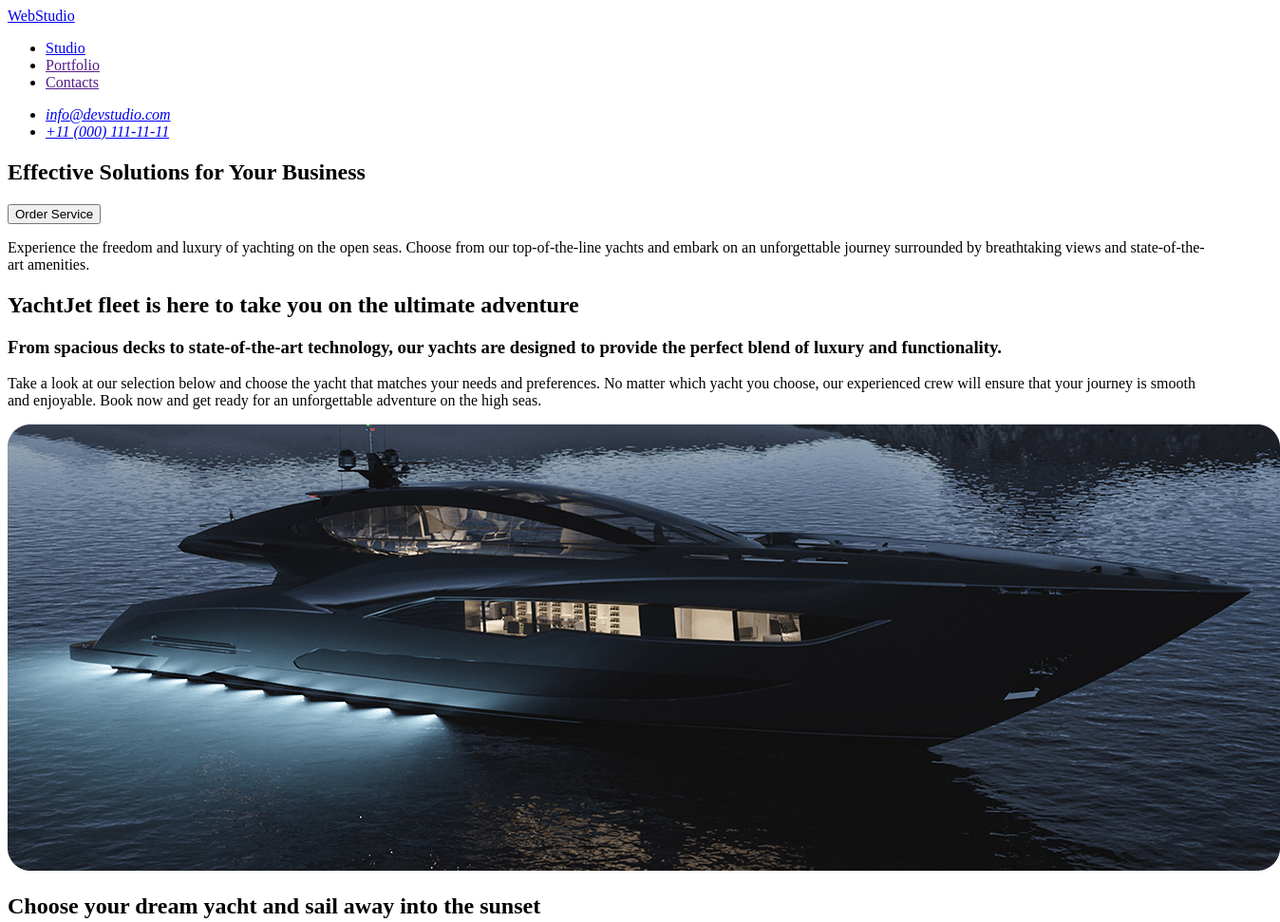
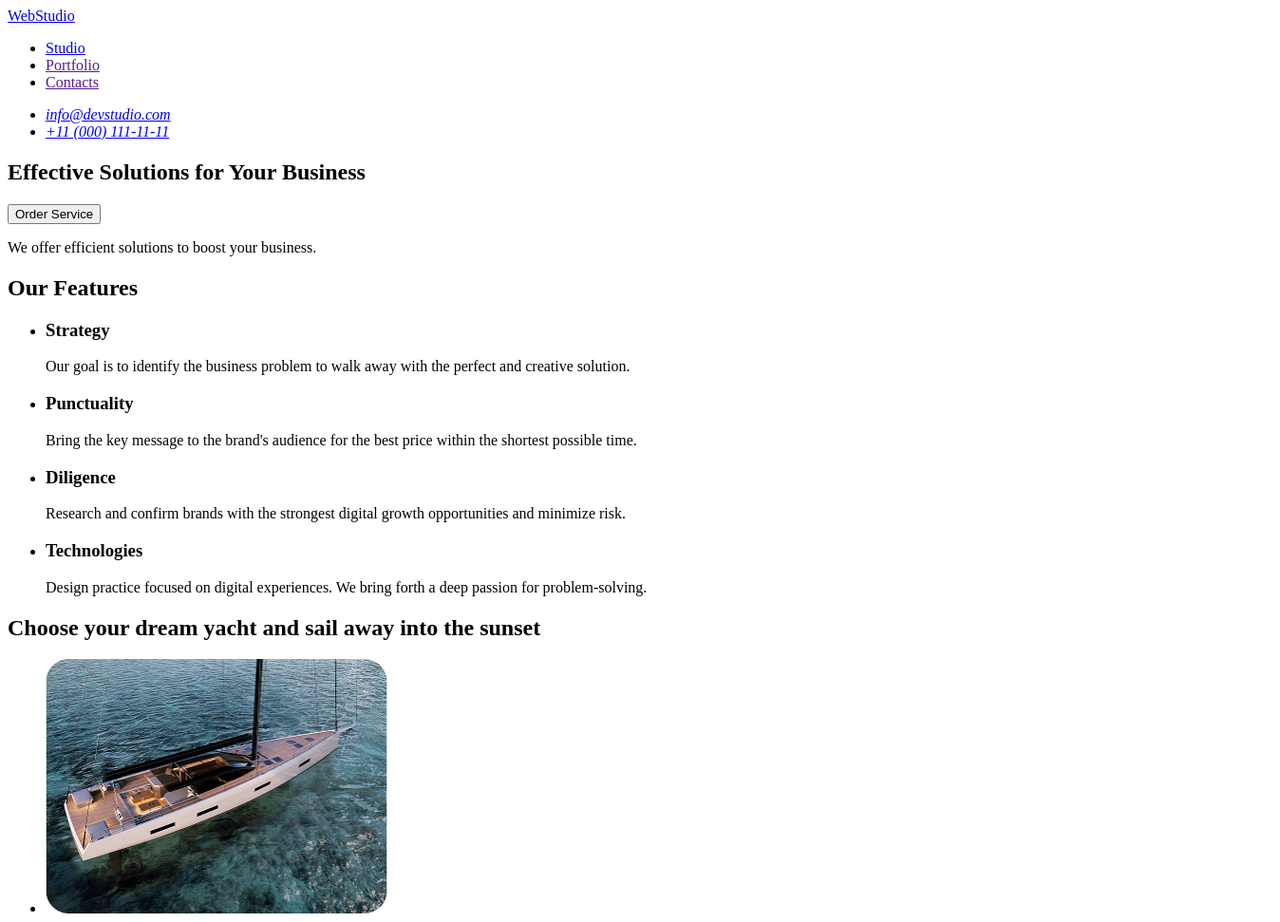
Before and after one commit to Urij84/goit-markup-hw-01, a plain HTML site: page index.html in a window 1280 px wide. Shown: the top 971 px of the page at 95% size, 1348 px wide, since content can reach past the window. Drawn offline with Linux system fonts and the light colour scheme.

Commit message:
Add final version of index.html

```diff
--- a/index.html
+++ b/index.html
@@ -6,6 +6,7 @@
     <title>YachtJet</title>
   </head>
   <body>
+    <!-- ===== HEADER ===== -->
     <header>
       <nav>
         <a href="./index.html">WebStudio</a>
@@ -27,40 +28,52 @@
         </ul>
       </address>
     </header>
+
+    <!-- ===== MAIN ===== -->
     <main>
-      <!-- 1. Hero -->
+      <!-- 1. HERO SECTION -->
       <section>
         <h1>Effective Solutions for Your Business</h1>
         <button type="button">Order Service</button>
-        <p>
-          Experience the freedom and luxury of yachting on the open seas. Choose
-          from our top-of-the-line yachts and embark on an unforgettable journey
-          surrounded by breathtaking views and state-of-the-art amenities.
-        </p>
+        <p>We offer efficient solutions to boost your business.</p>
       </section>
 
-      <!-- 2. About Fleet -->
+      <!-- 2. FEATURES SECTION -->
       <section>
-        <h2>YachtJet fleet is here to take you on the ultimate adventure</h2>
-        <h3>
-          From spacious decks to state-of-the-art technology, our yachts are
-          designed to provide the perfect blend of luxury and functionality.
-        </h3>
-        <p>
-          Take a look at our selection below and choose the yacht that matches
-          your needs and preferences. No matter which yacht you choose, our
-          experienced crew will ensure that your journey is smooth and
-          enjoyable. Book now and get ready for an unforgettable adventure on
-          the high seas.
-        </p>
-        <img
-          src="./images/yachtjet-fleet.png"
-          alt="YachtJet fleet at sea"
-          width="1340"
-        />
+        <h2>Our Features</h2>
+        <ul>
+          <li>
+            <h3>Strategy</h3>
+            <p>
+              Our goal is to identify the business problem to walk away with the
+              perfect and creative solution.
+            </p>
+          </li>
+          <li>
+            <h3>Punctuality</h3>
+            <p>
+              Bring the key message to the brand's audience for the best price
+              within the shortest possible time.
+            </p>
+          </li>
+          <li>
+            <h3>Diligence</h3>
+            <p>
+              Research and confirm brands with the strongest digital growth
+              opportunities and minimize risk.
+            </p>
+          </li>
+          <li>
+            <h3>Technologies</h3>
+            <p>
+              Design practice focused on digital experiences. We bring forth a
+              deep passion for problem-solving.
+            </p>
+          </li>
+        </ul>
       </section>
 
-      <!-- 3. Yachts list -->
+      <!-- 3. YACHTS LIST SECTION -->
       <section>
         <h2>Choose your dream yacht and sail away into the sunset</h2>
         <ul>
@@ -128,6 +141,9 @@
       </section>
     </main>
 
-    <footer></footer>
+    <!-- ===== FOOTER ===== -->
+    <footer>
+      <p>© 2025 YachtJet. All rights reserved.</p>
+    </footer>
   </body>
 </html>
```
